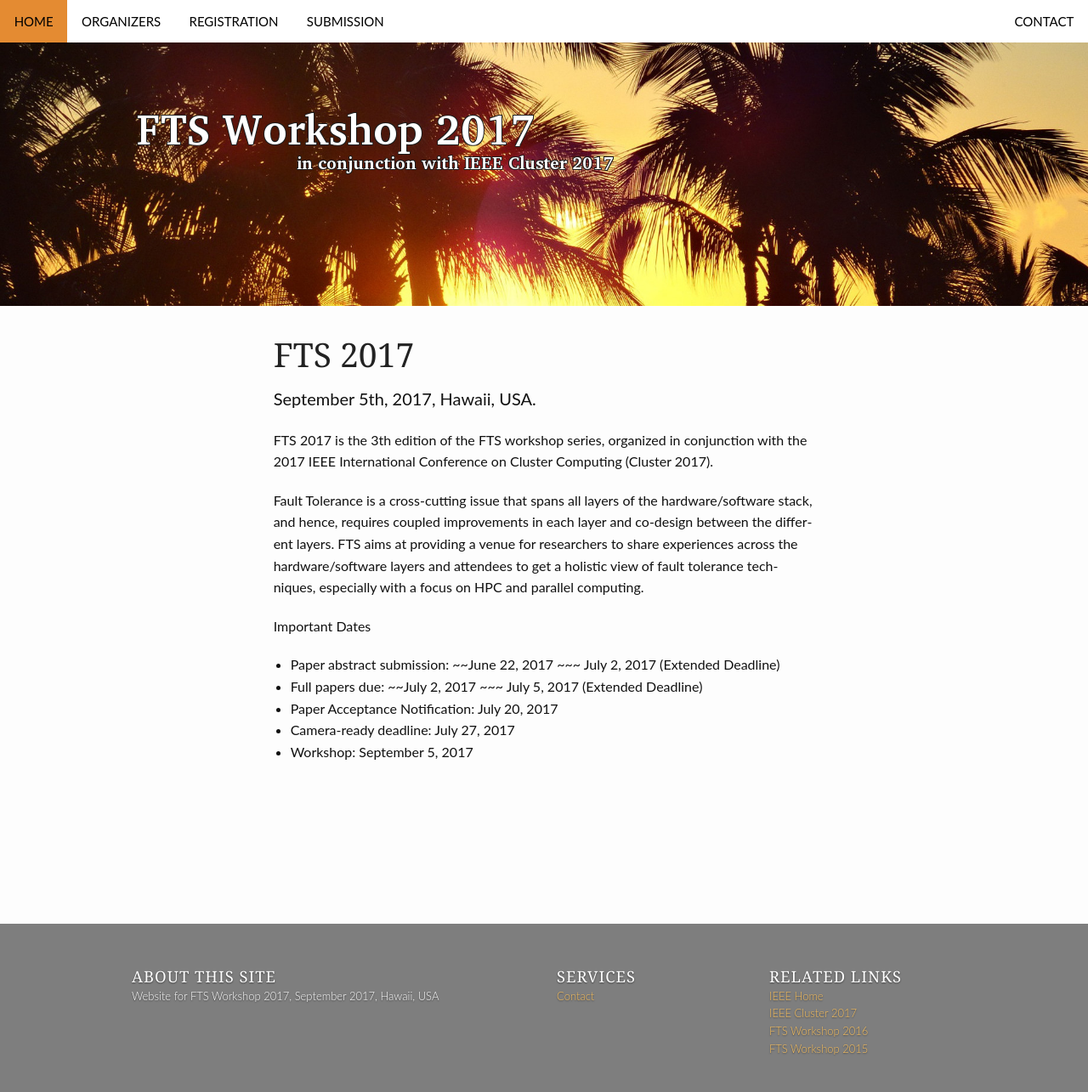
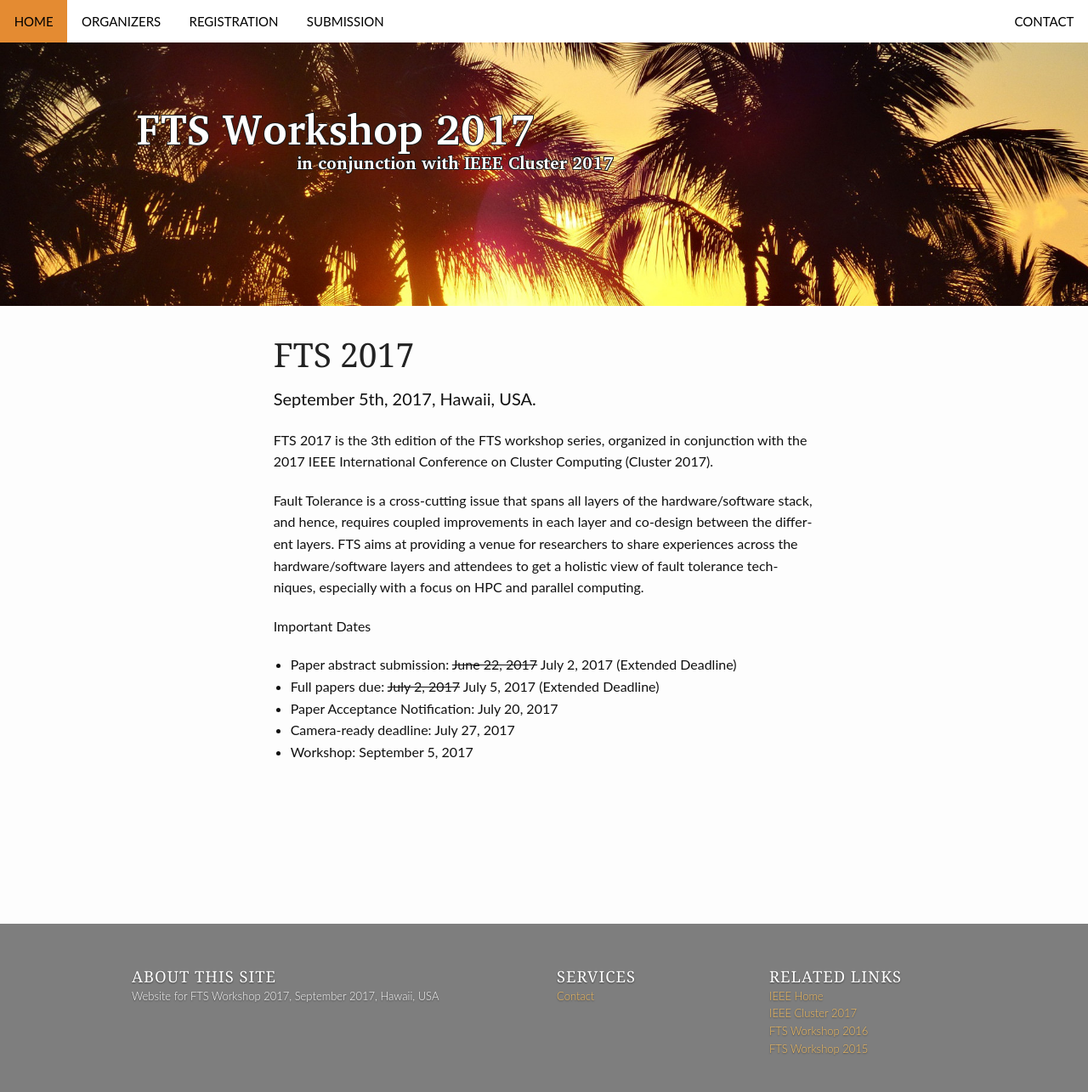
Before and after one commit to fts-workshop/fts17.github.io, a Jekyll site: the page built from index.md, in a window 1280 px wide. Shown: the whole page at 85% size. Built offline with Jekyll 4.4.1, drawn with Linux system fonts in a browser that asks for light colours; part of the change alters nothing that is shown.

Commit message:
tilde fix

```diff
--- a/index.md
+++ b/index.md
@@ -23,8 +23,8 @@ focus on HPC and parallel computing.
 
 
 Important Dates
-* Paper abstract submission: ~~June 22, 2017 ~~~   July 2, 2017 (Extended Deadline)
-* Full papers due: ~~July 2, 2017 ~~~ July 5, 2017 (Extended Deadline)
+* Paper abstract submission: <del>June 22, 2017</del>   July 2, 2017 (Extended Deadline)
+* Full papers due: <del>July 2, 2017</del> July 5, 2017 (Extended Deadline)
 * Paper Acceptance Notification: July 20, 2017
 * Camera-ready deadline: July 27, 2017
 * Workshop: September 5, 2017
```
